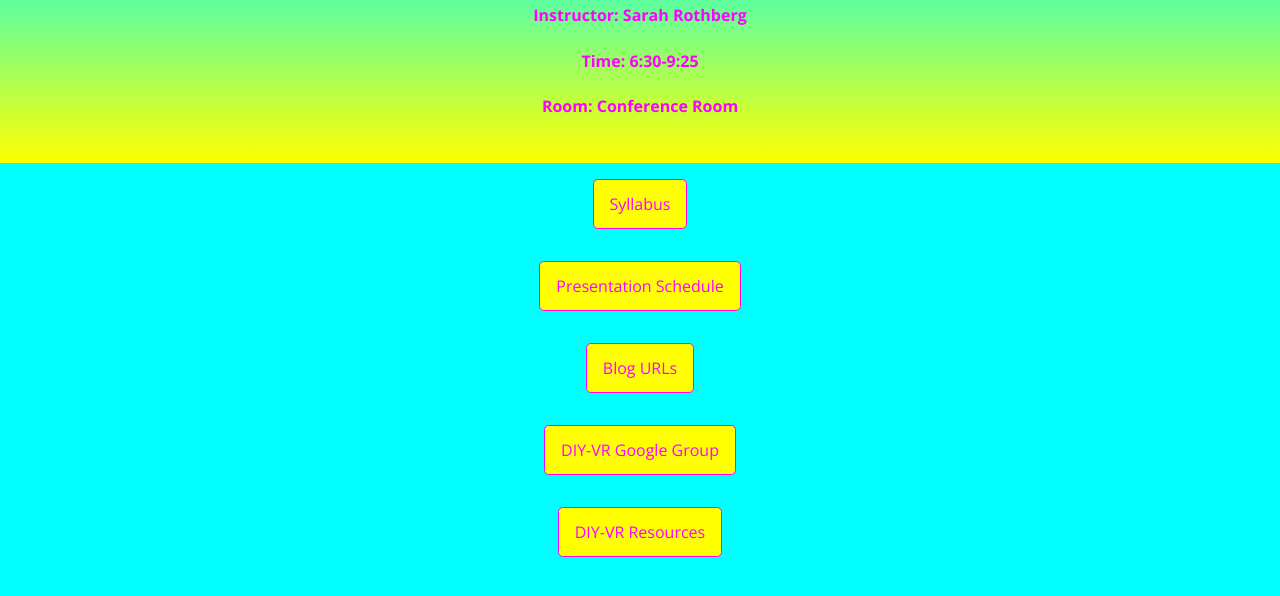
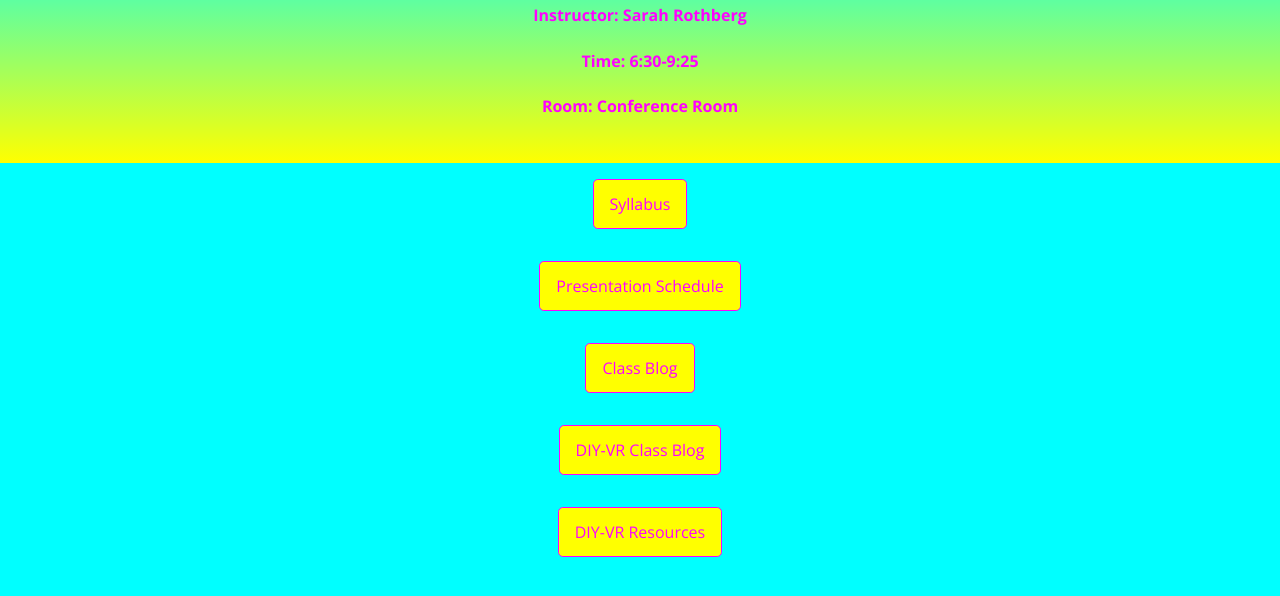
Before and after one commit to sarahrothberg/diyvr-fall2016, a plain HTML site: page index.html in a window 1280 px wide. Shown: the part 96-692 px from the top of the page. Drawn offline with nearby package versions, Linux system fonts and the light colour scheme.

Commit message:
added link for class blog

```diff
--- a/index.html
+++ b/index.html
@@ -27,10 +27,10 @@
       <center><a href="https://docs.google.com/document/d/1Ye8ilmeabwHTcQpFjyAA973RRi4l9oHHrnnvuI5ATaI/edit" class="btn">Presentation Schedule</a></center>
     </p>
     <p>
-      <center><a href="https://docs.google.com/document/d/1QDZoOhkZLmfvQQ9ordfVRxliG2wa9OD7cCjJoDmjU7w/edit?usp=sharing" class="btn">Blog URLs</a></center>
+      <center><a href="xxx" class="btn">Class Blog</a></center>
     </p>
         <p>
-      <center><a href="https://groups.google.com/forum/#!newtopic/diyvr-fall2016" class="btn">DIY-VR Google Group</a></center>
+      <center><a href="https://groups.google.com/forum/#!newtopic/diyvr-fall2016" class="btn">DIY-VR Class Blog</a></center>
     </p>
         <p>
       <center><a href="https://docs.google.com/document/d/1ocokg02qkRxqwG7ixl52jIaUzfhYphfqZ_4Wi56LfX4/edit" class="btn">DIY-VR Resources</a></center>
```
